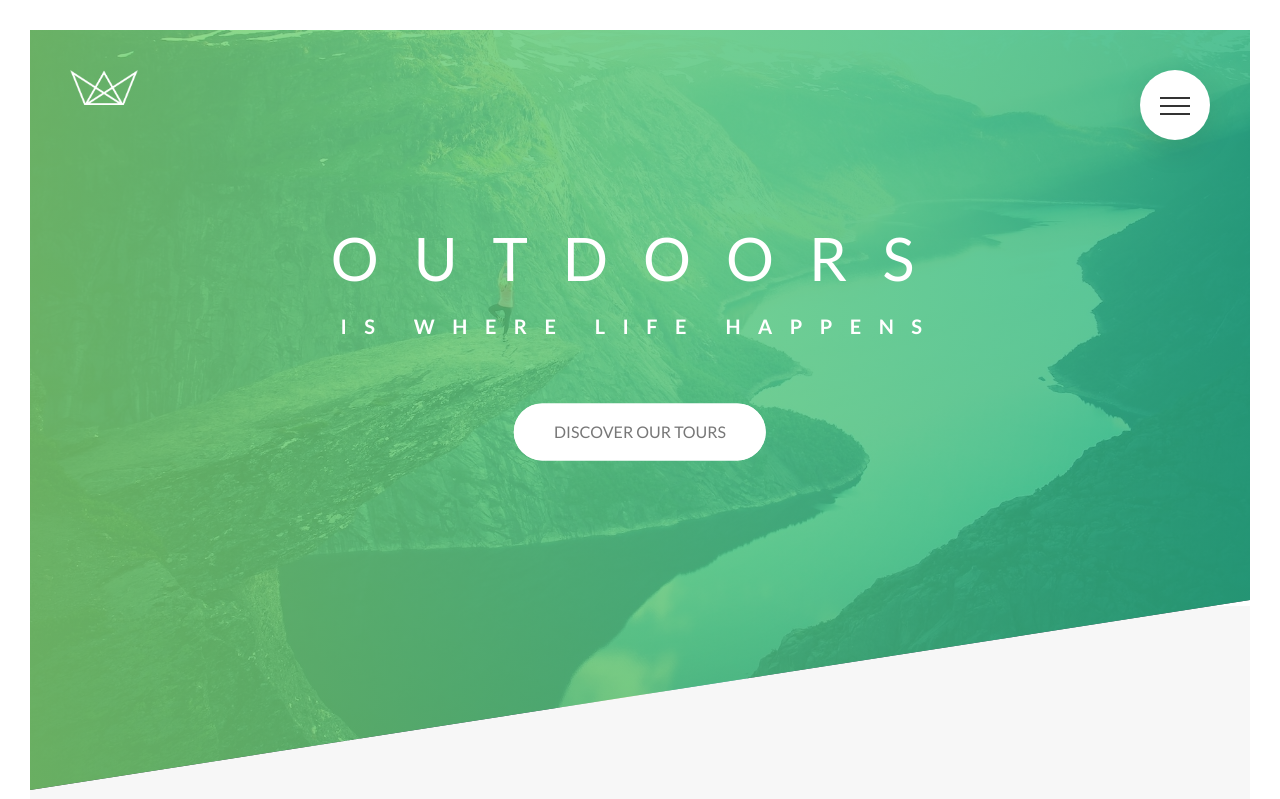
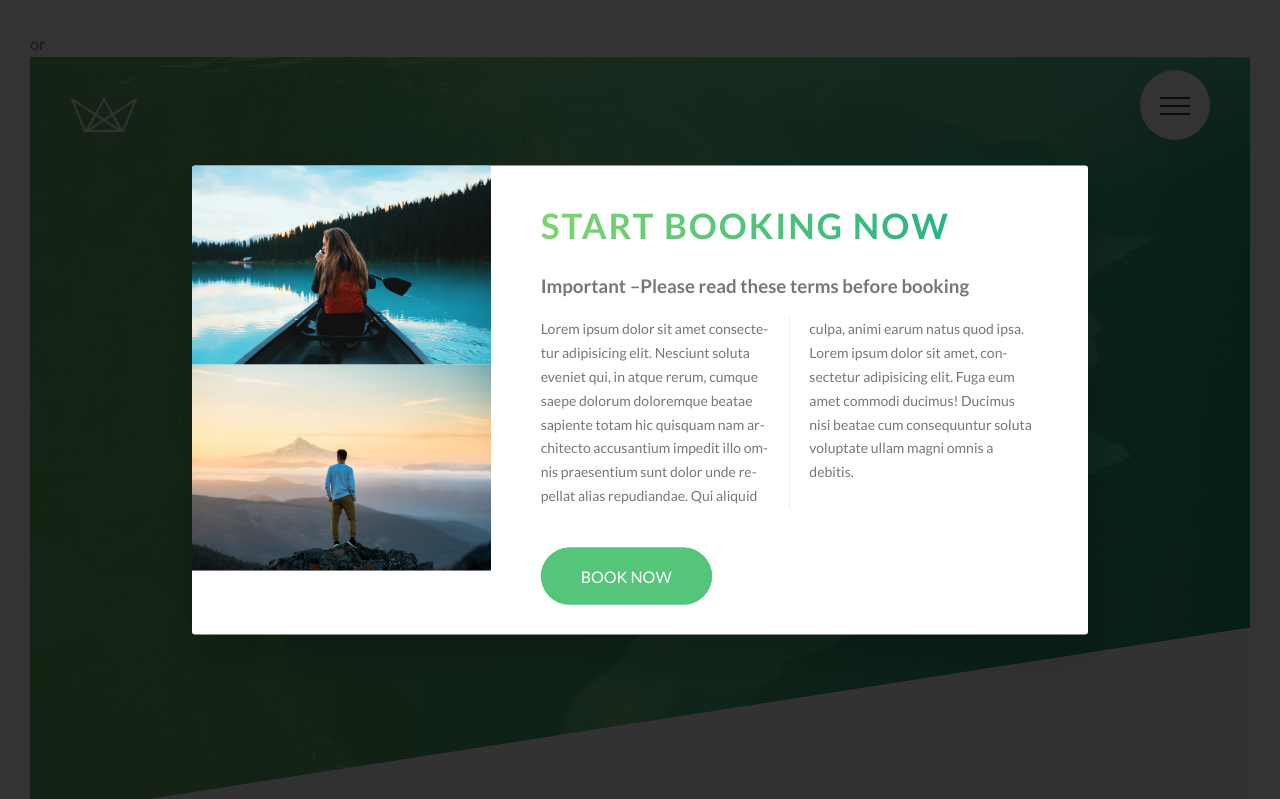
Before and after one commit to Developer-a-la-mode/Natours, a website: page index.html in a window 1280 px wide. Shown: the top 799 px of the page. Drawn offline with nearby package versions, Linux system fonts and the light colour scheme; files that its build step writes are made by us from their sources.

Commit message:
Popup Styling

```diff
--- a/index.html
+++ b/index.html
@@ -18,9 +18,9 @@
 <body>
     <div class="navigation">
         <input type="checkbox" id="navi-toggle" class="navigation__checkbox">
-        <label for="navi-toggle" class="navigation__button">
+        <label f="navi-toggle" class="navigation__button">
             <span class="navigation__icon"></span>
-        </label>
+        </label>or
 
         <div class="navigation__background">&nbsp;</div>
 
@@ -366,6 +366,21 @@
         </div>
     </footer>
 
+    <div class="popup">
+        <div class="popup__content">
+            <div class="popup__left">
+                <img src="./img/nat-8.jpg" alt="Tour Photo" class="popup__img">
+                <img src="./img/nat-9.jpg" alt="Tour Photo" class="popup__img">
+            </div>
+            <div class="popup__right">
+                <h2 class="heading-secondary u-margin-bottom-small">Start Booking Now</h2>
+                <h3 class="heading-teriary u-margin-bottom-small">Important &ndash;Please read these terms before booking </h3>
+                <p class="popup__text">Lorem ipsum dolor sit amet consectetur adipisicing elit. Nesciunt soluta eveniet qui, in atque rerum, cumque saepe dolorum doloremque beatae sapiente totam hic quisquam nam architecto accusantium impedit illo omnis praesentium sunt dolor unde repellat alias repudiandae. Qui aliquid culpa, animi earum natus quod ipsa. Lorem ipsum dolor sit amet, consectetur adipisicing elit. Fuga eum amet commodi ducimus! Ducimus nisi beatae cum consequuntur soluta voluptate ullam magni omnis a debitis.</p>
+                <a href="#" class="btn btn--green">Book Now</a>
+            </div>
+        </div>
+    </div>
+
     <!-- <section class="grid-test">
             <div class="row">
                 <div class="col-1-of-2">
--- a/sass/abstracts/_mixins.scss
+++ b/sass/abstracts/_mixins.scss
@@ -5,3 +5,10 @@
         clear: both;
     }
 }
+
+@mixin abscenter {
+    position: absolute;
+    top: 50%;
+    left: 50%;
+    transform: translate(-50%,-50%);
+}
--- /dev/null
+++ b/sass/components/_popup.scss
@@ -0,0 +1,54 @@
+.popup {
+    height: 100vh;
+    width: 100%;
+    background-color: rgba($color-black,0.8);
+    z-index: 2500;
+    position: fixed;
+    top: 0;
+    left: 0;
+
+    &__content {
+        width: 70%;
+        z-index: 3000;
+        background-color: $color-white;
+        box-shadow: 0 2rem 4rem rgba($color-black, .2);
+        @include abscenter;
+        border-radius: 3px;
+        display: table;
+        overflow: hidden;
+    }
+
+    &__left {
+        width: 33.3333333%;
+        display: table-cell;
+    }
+
+    &__right {
+        width: 66.6666667%;
+        display: table-cell;
+        vertical-align: middle;
+        padding: 3rem 5rem;
+    }
+
+    &__img {
+        display: block;
+        width: 100%;
+    }
+
+    &__text {
+        font-size: 1.4rem;
+        margin-bottom: 4rem;
+
+        -moz-column-count: auto;
+        -moz-column-gap: 4rem;
+        -moz-column-rule: 1px solid $color-grey-light-2;
+        column-count: 2;
+        column-gap: 4rem;
+        column-rule: 1px solid $color-grey-light-2;
+
+        -moz-hyphens: auto;
+        -webkit-hyphens: auto;
+        -ms-hyphens: auto;
+        hyphens: auto;
+    }
+}
--- a/sass/main.scss
+++ b/sass/main.scss
@@ -14,6 +14,7 @@
 @import "./components/stories";
 @import "./components/bg-video";
 @import "./components/form";
+@import "./components/popup";
 
 @import "./pages/home";
 
```
